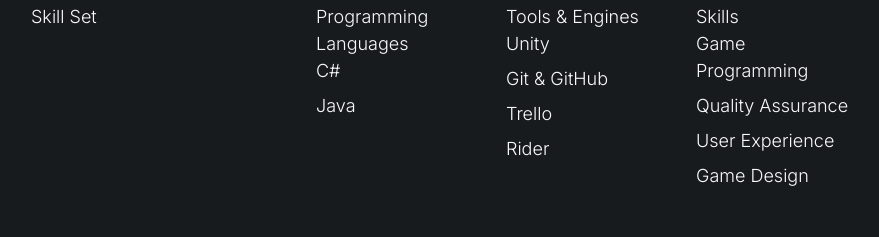
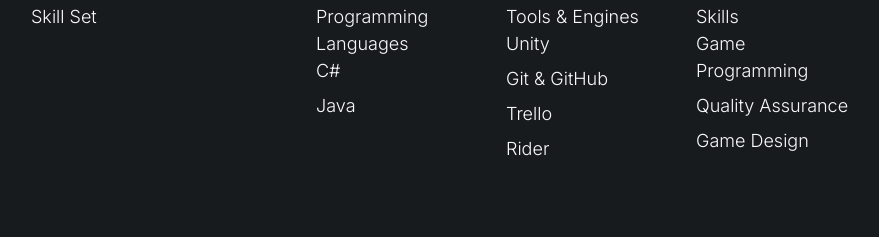
Before and after one commit to haruchanz64/haru-portfolio, a plain HTML site: page index.html in a window 1280 px wide. Shown: the part 837-1074 px from the top of the page, without its empty margins (54-933 px from the left). Drawn offline with nearby package versions, Linux system fonts and the light colour scheme.

Commit message:
Remove 'User Experience' from skills section in index.html

```diff
--- a/index.html
+++ b/index.html
@@ -87,7 +87,6 @@
             <ul class="skills-area_skills">
               <li>Game Programming</li>
               <li>Quality Assurance</li>
-              <li>User Experience</li>
               <li>Game Design</li>
             </ul>
           </div>
```
